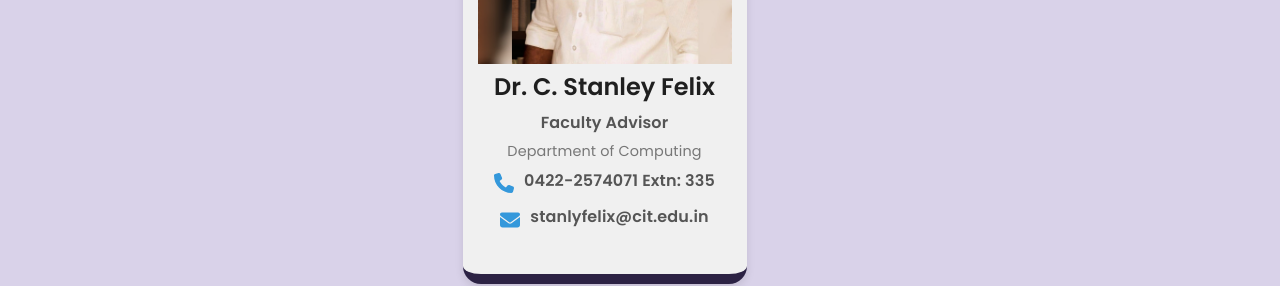
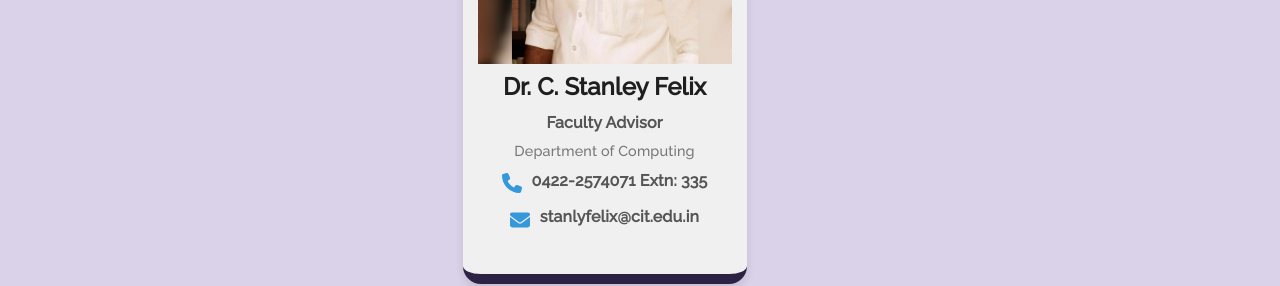
Before and after one commit to janumathigp/melinia-2024, a React (Create React App) app: page /board in a window 1280 px wide. Shown: the part 353-639 px from the top of the page. Built offline with nearby package versions, Linux system fonts and the light colour scheme.

Commit message:
fixed css issue

```diff
--- a/src/Components/Board/Board.css
+++ b/src/Components/Board/Board.css
@@ -6,3 +6,7 @@
     /* margin-top: 0; */
     margin-left: 0%;
     }
+span
+{
+    font-family:"Raleway", serif !important;
+}
```
